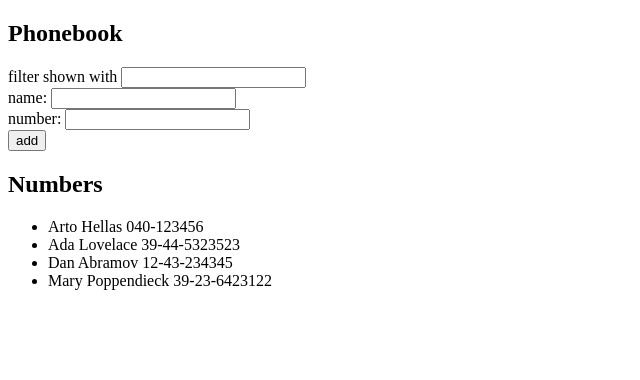
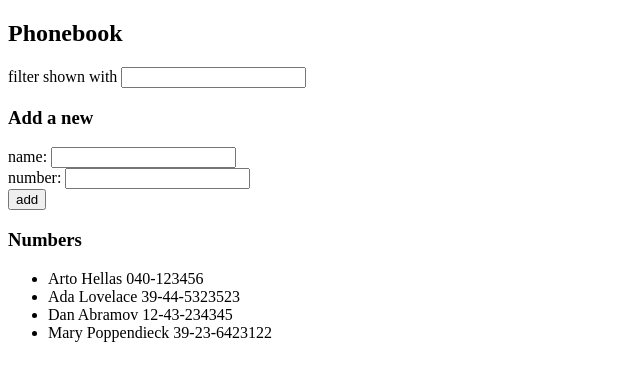
Before and after one commit to BrandonFa1680/My-project, a React (Vite) app in the folder part2/phonebook/: page / in a window 1280 px wide. Shown: the top 380 px of the page, without its empty margins (0-640 px from the left). Built offline with nearby package versions, Linux system fonts and the light colour scheme.

Commit message:
add exercise part 2.10

```diff
--- a/part2/phonebook/src/App.jsx
+++ b/part2/phonebook/src/App.jsx
@@ -1,4 +1,7 @@
 import { useState } from 'react'
+import Filter from './components/Filter'
+import Form from './components/Form'
+import Person from './components/Person'
 
 const App = () => {
   const [persons, setPersons] = useState([
@@ -47,29 +50,12 @@ const App = () => {
   return (
     <div>
       <h2>Phonebook</h2>
-      <div>
-        filter shown with <input value={filterName} onChange={handleFilterName}/>
-      </div>
-
-      <form onSubmit={addPerson}>
-        <div>
-          name: <input value={newName} onChange={handleNewName}/>
-        </div>
-        <div>
-          number: <input value={newNumber} onChange={handleNewNumber}/>
-        </div>
-        <div>
-          <button type="submit">add</button>
-        </div>
-      </form>
-      <h2>Numbers</h2>
-      <ul>
-        {filteredPerson.map(person =>
-          <li key={person.id}>
-            {person.name} {person.number}
-          </li>
-        )}
-      </ul>
+      <Filter value={filterName} onChange={handleFilterName}/>
+      <h3>Add a new</h3>
+      <Form onSubmit={addPerson} newName={newName} handleNewName={handleNewName}
+            newNumber={newNumber} handleNewNumber={handleNewNumber}/>
+      <h3>Numbers</h3>
+      <Person persons={filteredPerson}/>
     </div>
   )
 }
--- /dev/null
+++ b/part2/phonebook/src/components/Filter.jsx
@@ -0,0 +1,9 @@
+const Filter = ({value,onChange}) => {
+    return (
+        <div>
+            filter shown with <input value={value} onChange={onChange}/>
+        </div>
+    )
+}
+
+export default Filter
--- /dev/null
+++ b/part2/phonebook/src/components/Form.jsx
@@ -0,0 +1,17 @@
+const Form =({onSubmit,newName, handleNewName, newNumber, handleNewNumber}) => {
+    return (
+        <form onSubmit={onSubmit}>
+        <div>
+          name: <input value={newName} onChange={handleNewName}/>
+        </div>
+        <div>
+          number: <input value={newNumber} onChange={handleNewNumber}/>
+        </div>
+        <div>
+          <button type="submit">add</button>
+        </div>
+      </form>
+    )
+}
+
+export default Form
--- /dev/null
+++ b/part2/phonebook/src/components/Person.jsx
@@ -0,0 +1,13 @@
+const Person = ({persons}) => {
+    return (
+        <ul>
+        {persons.map(person =>
+          <li key={person.id}>
+            {person.name} {person.number}
+          </li>
+        )}
+      </ul>
+    )
+}
+
+export default Person
```
